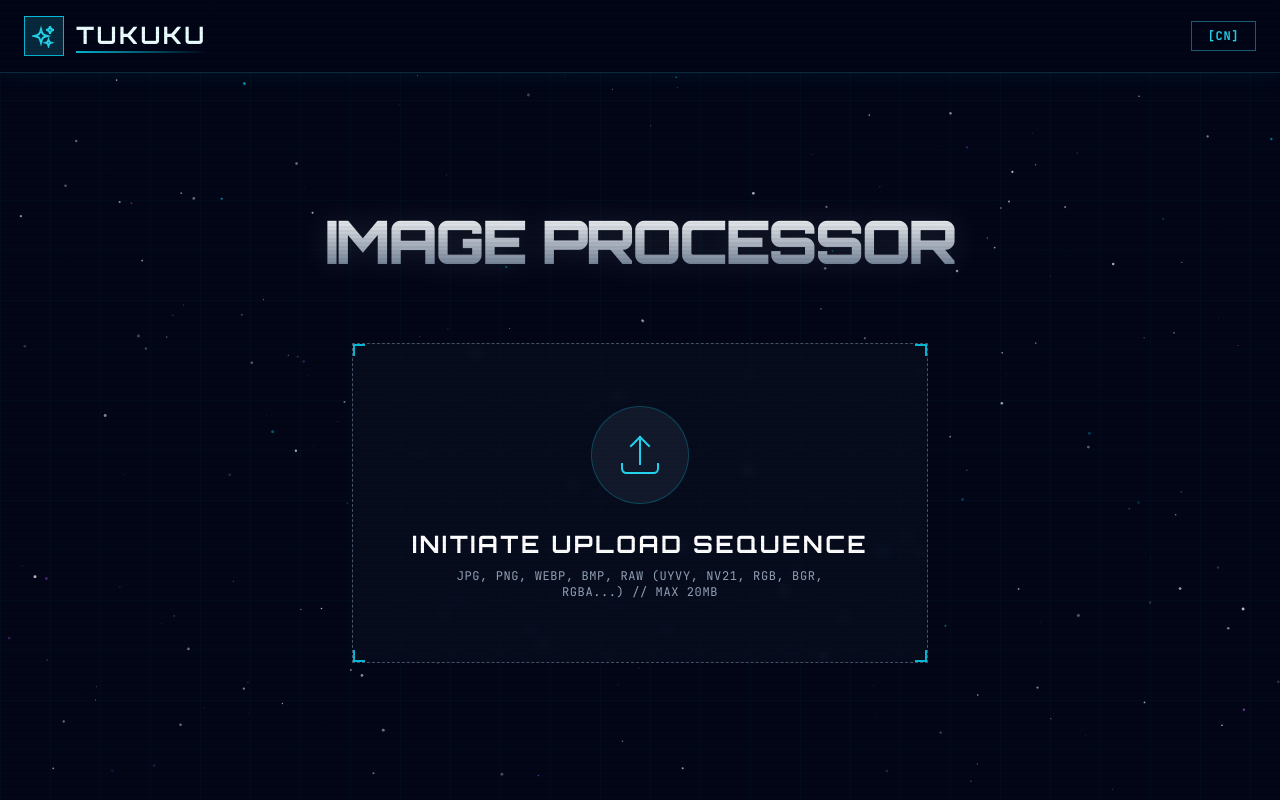
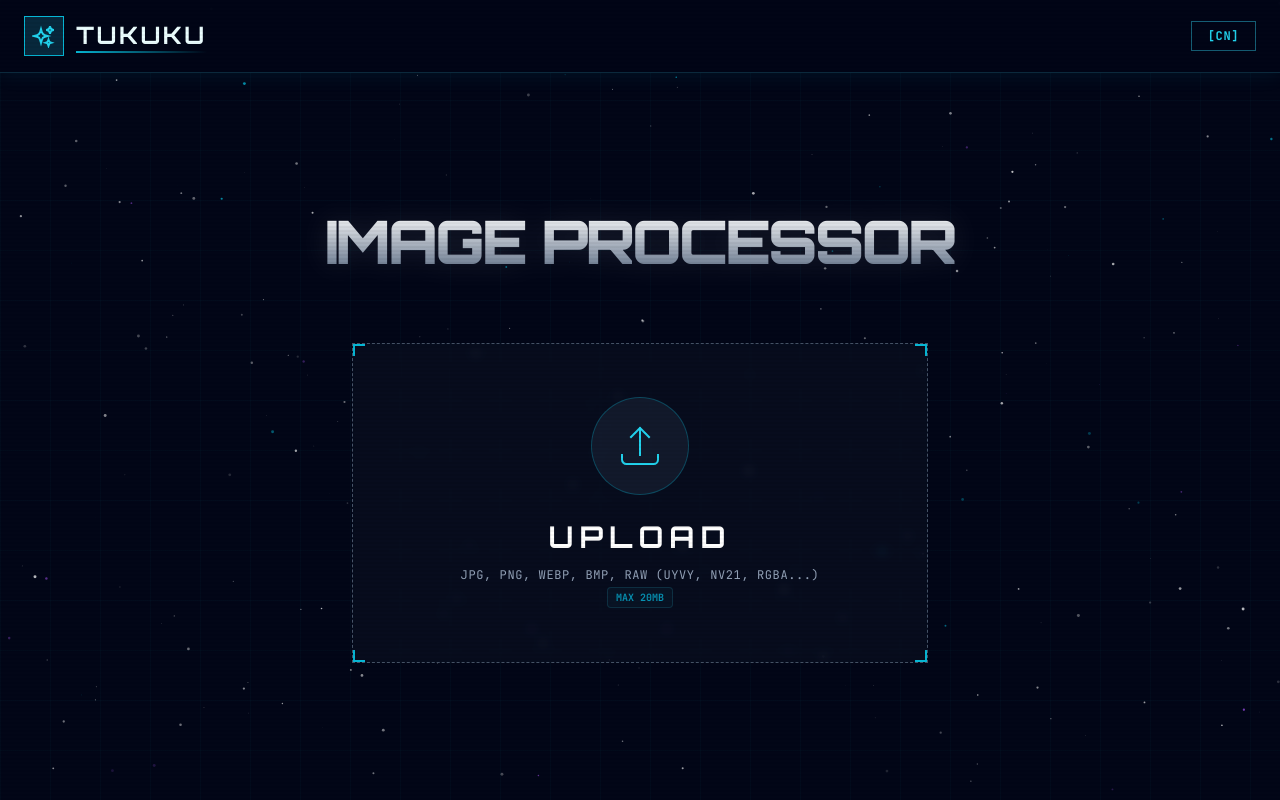
Before and after one commit to dingdlgit/tuku_new, a React (Vite) app: page / in a window 1280 px wide. Built offline with nearby package versions, Linux system fonts and the light colour scheme.

Commit message:
feat: Simplify dropzone text
Update the dropzone UI text to be more concise and user-friendly. Remove redundant phrases and improve layout of format and size limits.

```diff
--- a/components/Dropzone.tsx
+++ b/components/Dropzone.tsx
@@ -15,15 +15,17 @@ export const Dropzone: React.FC<DropzoneProps> = ({ onFileSelect, isUploading, l
   const t = {
     en: {
       uploading: "UPLOADING DATA STREAM...",
-      mainText: "INITIATE UPLOAD SEQUENCE",
-      subText: "JPG, PNG, WEBP, BMP, RAW (UYVY, NV21, RGB, BGR, RGBA...) // MAX 20MB",
+      mainText: "UPLOAD",
+      formats: "JPG, PNG, WEBP, BMP, RAW (UYVY, NV21, RGBA...)",
+      limit: "MAX 20MB",
       formatError: "ERROR: INVALID FILE FORMAT",
       sizeError: "ERROR: FILE SIZE EXCEEDS 20MB LIMIT"
     },
     zh: {
       uploading: "数据流上传中...",
-      mainText: "启动上传序列",
-      subText: "支持 JPG, PNG, BMP, RAW (UYVY, NV21, RGB, BGR, RGBA...) // 最大 20MB",
+      mainText: "上传",
+      formats: "支持 JPG, PNG, BMP, RAW (UYVY, NV21, RGBA...)",
+      limit: "最大 20MB",
       formatError: "错误：不支持的文件格式",
       sizeError: "错误：文件大小超过 20MB 限制"
     }
@@ -118,8 +120,16 @@ export const Dropzone: React.FC<DropzoneProps> = ({ onFileSelect, isUploading, l
               <path strokeLinecap="square" strokeLinejoin="miter" d="M3 16.5v2.25A2.25 2.25 0 005.25 21h13.5A2.25 2.25 0 0021 18.75V16.5m-13.5-9L12 3m0 0l4.5 4.5M12 3v13.5" />
             </svg>
           </div>
-          <p className="text-2xl font-bold text-white mb-2 font-tech tracking-widest">{t.mainText}</p>
-          <p className="text-xs text-slate-400 max-w-sm text-center font-code uppercase tracking-wider">{t.subText}</p>
+          <p className="text-3xl font-bold text-white mb-3 font-tech tracking-[0.2em]">{t.mainText}</p>
+
+          <div className="flex flex-col items-center gap-1">
+            <p className="text-xs text-slate-400 max-w-sm text-center font-code uppercase tracking-wider">
+              {t.formats}
+            </p>
+            <p className="text-[10px] text-cyan-600 font-code font-bold border border-cyan-900/50 px-2 py-0.5 rounded bg-cyan-900/10">
+              {t.limit}
+            </p>
+          </div>
         </div>
       )}
     </div>
```
